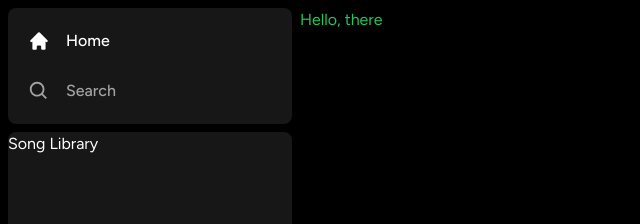
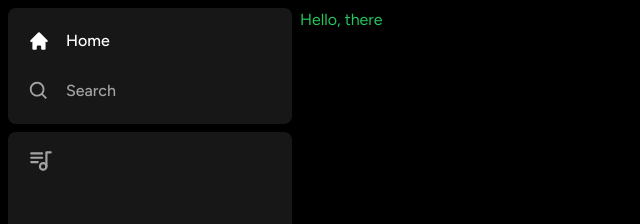
Before and after one commit to niraj-kumar-r/niravo, a Next.js app: page / in a window 1280 px wide. Shown: the top 224 px of the page, without its empty margins (0-640 px from the left). Built offline with nearby package versions, Linux system fonts and the light colour scheme.

Commit message:
added the playlist icon in library

```diff
--- /dev/null
+++ b/components/Library.tsx
@@ -0,0 +1,21 @@
+"use client";
+
+import { TbPlaylist } from "react-icons/tb";
+
+const Library = () => {
+    const onClick = () => {
+        // Handle upload later
+    };
+
+    return (
+        <div className="flex flex-col">
+            <div className="flex items-center justify-between px-5 pt-4">
+                <div className="inline-flex items-center gap-x-2 ">
+                    <TbPlaylist className="text-neutral-400" size={26} />
+                </div>
+            </div>
+        </div>
+    );
+};
+
+export default Library;
--- a/components/Sidebar.tsx
+++ b/components/Sidebar.tsx
@@ -9,6 +9,7 @@ import { HiHome } from "react-icons/hi";
 import { BiSearch } from "react-icons/bi";
 import Box from "./Box";
 import SidebarItem from "./SidebarItem";
+import Library from "./Library";
 
 interface SidebarProps {
     children: React.ReactNode;
@@ -38,15 +39,17 @@ const Sidebar: React.FC<SidebarProps> = ({ children }) => {
         <div className="flex h-full">
             <div className="hidden md:flex flex-col gap-y-2 bg-black h-full w-[300px] p-2">
                 <Box>
-                    <div className="flex flex-col gap-y-4 px-5 py-4">
+                    <div className="flex flex-col px-5 py-4 gap-y-4">
                         {routes.map((item) => {
                             return <SidebarItem key={item.label} {...item} />;
                         })}
                     </div>
                 </Box>
-                <Box className="overflow-y-auto h-full">Song Library</Box>
+                <Box className="h-full overflow-y-auto">
+                    <Library />
+                </Box>
             </div>
-            <main className="h-full flex-1 overflow-y-auto py-2">
+            <main className="flex-1 h-full py-2 overflow-y-auto">
                 {children}
             </main>
         </div>
--- a/components/SidebarItem.tsx
+++ b/components/SidebarItem.tsx
@@ -38,7 +38,7 @@ const SidebarItem: React.FC<SidebarItemProps> = ({
             )}
         >
             <Icon size={26} />
-            <p className="truncate w-full">{label}</p>
+            <p className="w-full truncate">{label}</p>
         </Link>
     );
 };
```
